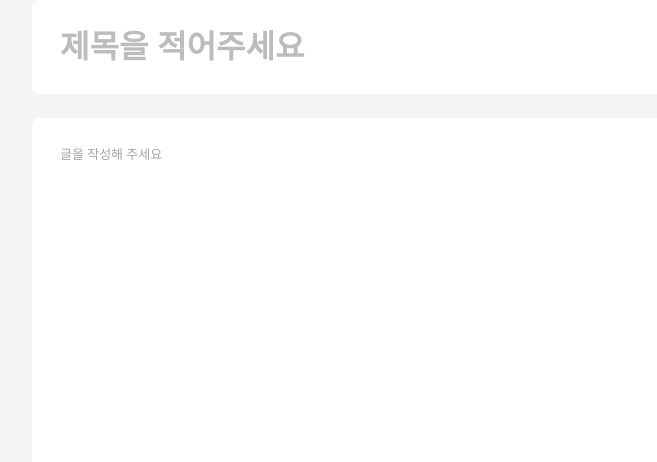
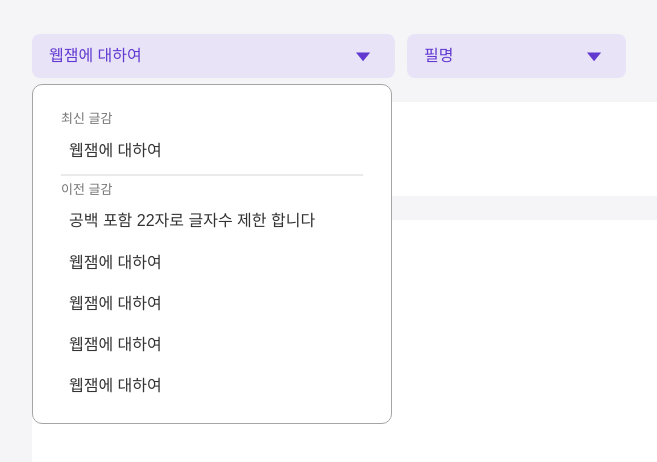
Before and after one commit to Mile-Writings/Mile-Client, a React (Vite) app: page /postEdit/1 in a window 1280 px wide. Shown: the top 462 px of the page, without its empty margins (195-852 px from the left). Built offline with nearby package versions, Linux system fonts and the light colour scheme; no server answers; a web font is replaced by a local one; what emotion-reset would draw is missing.

Commit message:
feat: 글 주제 드롭다운 토글 퍼블리싱

```diff
--- a/src/assets/svgs/index.tsx
+++ b/src/assets/svgs/index.tsx
@@ -37,3 +37,6 @@ export { default as GroupListProfileIc } from './groupListProfileSvg.svg?react';
 export { default as CheckboxIc } from './postDetailCheckIc.svg?react';
 export { default as QuestionDefaultIc } from './questionDefaultIc.svg?react';
 export { default as QuestioHoverIc } from './questionHoverIc.svg?react';
+
+export { default as EditorDropIcnActiveIc } from './editorDropIcnActive.svg?react';
+export { default as EditorDropIcnActiveOpenIc } from './editorDropIcnActiveopen.svg?react';
--- a/src/pages/postPage/PostPage.tsx
+++ b/src/pages/postPage/PostPage.tsx
@@ -1,10 +1,15 @@
 import styled from '@emotion/styled';
 
+import DropDown from './components/DropDown';
 import Editor from './components/Editor';
+import Spacing from '../../components/commons/Spacing';
 
 const PostPage = () => {
   return (
     <PostPageWrapper>
+      <Spacing marginBottom="3.4" />
+      <DropDown />
+      <Spacing marginBottom="2.4" />
       <Editor />
     </PostPageWrapper>
   );
@@ -14,5 +19,6 @@ export default PostPage;
 
 const PostPageWrapper = styled.div`
   display: flex;
-  justify-content: center;
+  flex-direction: column;
+  align-items: center;
 `;
--- /dev/null
+++ b/src/pages/postPage/components/DropDown.tsx
@@ -0,0 +1,61 @@
+import React, { useState } from 'react';
+
+import styled from '@emotion/styled';
+
+import TopicDropDown from './TopicDropDown';
+import WriterDropDown from './WriterDropDown';
+
+type DropdownType = 'topic' | 'writer';
+
+export interface DropDownPropsType {
+  isOpen: boolean;
+  activeDropDown: (dropDownType: DropdownType) => void;
+}
+
+const DropDown = () => {
+  const [activeDropdown, setActiveDropDown] = useState<DropdownType | null>(null);
+
+  return (
+    <DropDownWrapper>
+      <TopicDropDown isOpen={activeDropdown === 'topic'} activeDropDown={setActiveDropDown} />
+      <WriterDropDown isOpen={activeDropdown === 'writer'} activeDropDown={setActiveDropDown} />
+    </DropDownWrapper>
+  );
+};
+
+export default DropDown;
+
+const DropDownWrapper = styled.div`
+  position: relative;
+  display: flex;
+  flex-direction: row;
+  gap: 1.2rem;
+  align-items: center;
+  justify-content: flex-start;
+  width: 82.6rem;
+`;
+
+export const DropDownToggle = styled.div`
+  display: flex;
+  align-items: center;
+  justify-content: flex-end;
+  height: 4.4rem;
+  padding: 0.8rem 1.6rem;
+
+  background-color: ${({ theme }) => theme.colors.mileViolet};
+  cursor: pointer;
+  border: 1px solid transparent;
+  border-radius: 0.8rem;
+
+  &:hover {
+    border: 1px solid ${({ theme }) => theme.colors.mainViolet};
+  }
+`;
+
+export const DropDownContent = styled.span<{ $contentWidth: number }>`
+  width: ${({ $contentWidth }) => `${$contentWidth}rem`};
+  margin-right: 1rem;
+
+  color: ${({ theme }) => theme.colors.mainViolet};
+  ${({ theme }) => theme.fonts.button2};
+`;
--- /dev/null
+++ b/src/pages/postPage/components/TopicDropDown.tsx
@@ -0,0 +1,120 @@
+import React from 'react';
+
+import styled from '@emotion/styled';
+
+import { DropDownToggle, DropDownContent, DropDownPropsType } from './DropDown';
+import { EditorDropIcnActiveIc, EditorDropIcnActiveOpenIc } from '../../../assets/svgs';
+
+const PR_DUMMY_DATA_SMALL: string[] = ['웹잼에 대하여'];
+
+const PR_DUMMY_DATA_MEDIUM: string[] = [
+  '웹잼에 대하여',
+  '웹잼에 대하여',
+  '공백 포함 22자로 글자수 제한 합니다',
+];
+
+const PR_DUMMY_DATA_LONG: string[] = [
+  '웹잼에 대하여',
+  '웹잼에 대하여',
+  '공백 포함 22자로 글자수 제한 합니다',
+  '웹잼에 대하여',
+  '웹잼에 대하여',
+  '웹잼에 대하여',
+  '웹잼에 대하여',
+];
+
+const TopicDropDown = (props: DropDownPropsType) => {
+  const { isOpen, activeDropDown } = props;
+
+  const handleOnClick = () => {
+    activeDropDown('topic');
+  };
+  return (
+    <>
+      <DropDownToggle>
+        <DropDownContent $contentWidth={29} onClick={handleOnClick}>
+          웹잼에 대하여
+        </DropDownContent>
+        {isOpen ? <EditorDropIcnActiveOpenIc /> : <EditorDropIcnActiveIc />}
+      </DropDownToggle>
+      <TopicListWrapper>
+        <TopicContainer>
+          <TopicLog>최신 글감</TopicLog>
+          <Topic>웹잼에 대하여</Topic>
+        </TopicContainer>
+        <Divider />
+        <TopicContainer>
+          <TopicLog>이전 글감</TopicLog>
+          <Topic>공백 포함 22자로 글자수 제한 합니다</Topic>
+          <Topic>웹잼에 대하여</Topic>
+          <Topic>웹잼에 대하여</Topic>
+          <Topic>웹잼에 대하여</Topic>
+          <Topic>웹잼에 대하여</Topic>
+        </TopicContainer>
+      </TopicListWrapper>
+    </>
+  );
+};
+
+export default TopicDropDown;
+
+const TopicListWrapper = styled.div`
+  position: absolute;
+  top: 5rem;
+  z-index: 3;
+
+  display: flex;
+  flex-direction: column;
+  align-items: center;
+  justify-content: center;
+  width: 36rem;
+  max-height: 37.1rem;
+  padding: 2rem 2.8rem;
+
+  background-color: ${({ theme }) => theme.colors.white};
+  border: 1px solid ${({ theme }) => theme.colors.gray50};
+  border-radius: 1rem;
+`;
+
+const TopicLog = styled.span`
+  width: 100%;
+
+  color: ${({ theme }) => theme.colors.gray70};
+  ${({ theme }) => theme.fonts.body7};
+`;
+
+const TopicContainer = styled.div`
+  display: flex;
+  flex-direction: column;
+  gap: 0.6rem;
+  align-items: center;
+  justify-content: flex-start;
+  width: 100%;
+  padding-top: 0.6rem;
+`;
+
+const Divider = styled.div`
+  width: 100%;
+  margin-top: 0.6rem;
+
+  border: 1px solid ${({ theme }) => theme.colors.gray20};
+`;
+
+const Topic = styled.div`
+  display: flex;
+  align-items: center;
+  justify-content: flex-start;
+  width: 100%;
+  padding: 0.8rem 0 0.8rem 0.8rem;
+
+  color: ${({ theme }) => theme.colors.gray90};
+
+  cursor: pointer;
+  border-radius: 0.6rem;
+
+  &:hover {
+    background-color: ${({ theme }) => theme.colors.gray20};
+  }
+
+  ${({ theme }) => theme.fonts.button2};
+`;
--- /dev/null
+++ b/src/pages/postPage/components/WriterDropDown.tsx
@@ -0,0 +1,24 @@
+import React from 'react';
+
+import { DropDownToggle, DropDownContent, DropDownPropsType } from './DropDown';
+import { EditorDropIcnActiveIc, EditorDropIcnActiveOpenIc } from '../../../assets/svgs';
+
+const WriterDropDown = (props: DropDownPropsType) => {
+  const { isOpen, activeDropDown } = props;
+
+  const handleOnClick = () => {
+    activeDropDown('writer');
+  };
+
+  return (
+    <DropDownToggle>
+      <DropDownContent $contentWidth={14.6} onClick={handleOnClick}>
+        필명
+      </DropDownContent>{' '}
+      {/* api로 대체 필요 */}
+      {isOpen ? <EditorDropIcnActiveOpenIc /> : <EditorDropIcnActiveIc />}
+    </DropDownToggle>
+  );
+};
+
+export default WriterDropDown;
```
Also changed, not shown: src/assets/svgs/editorDropIcnActive.svg (added), src/assets/svgs/editorDropIcnActiveopen.svg (added).
